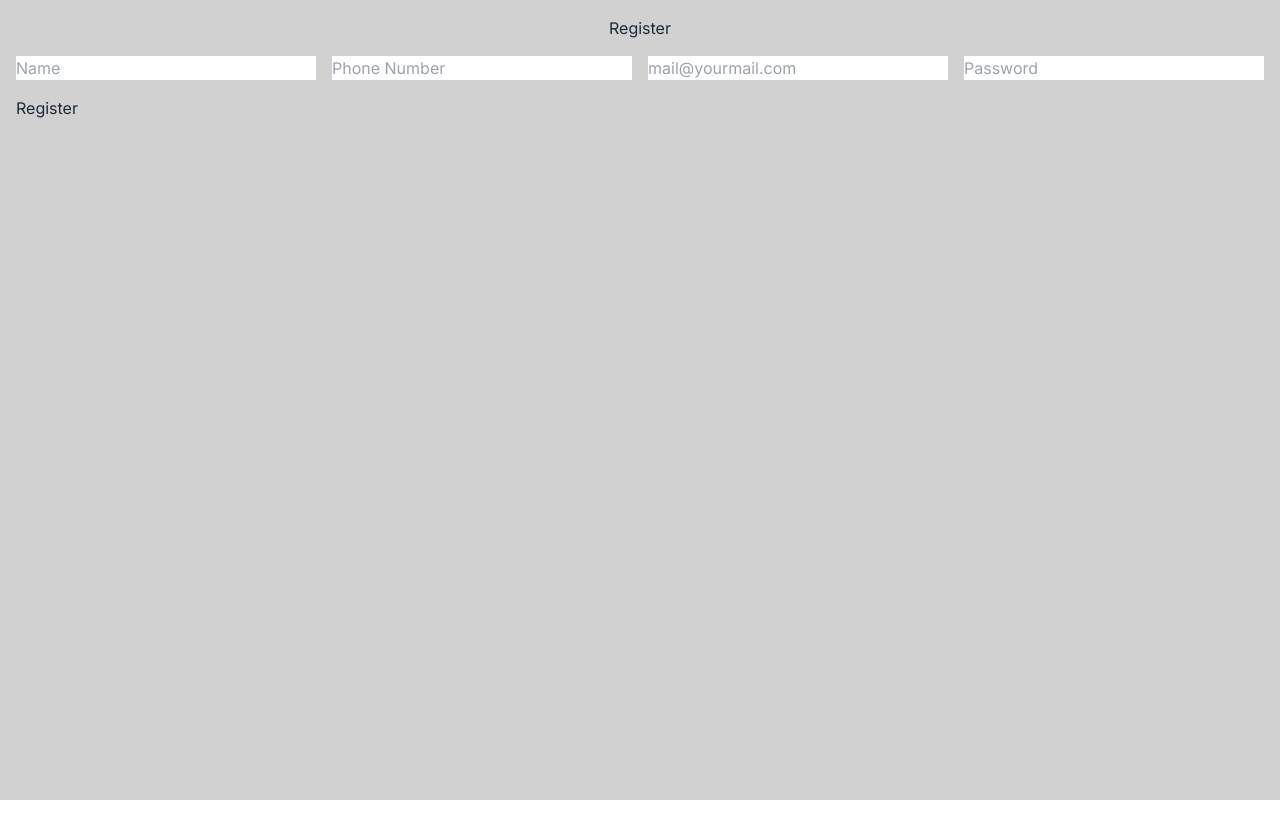
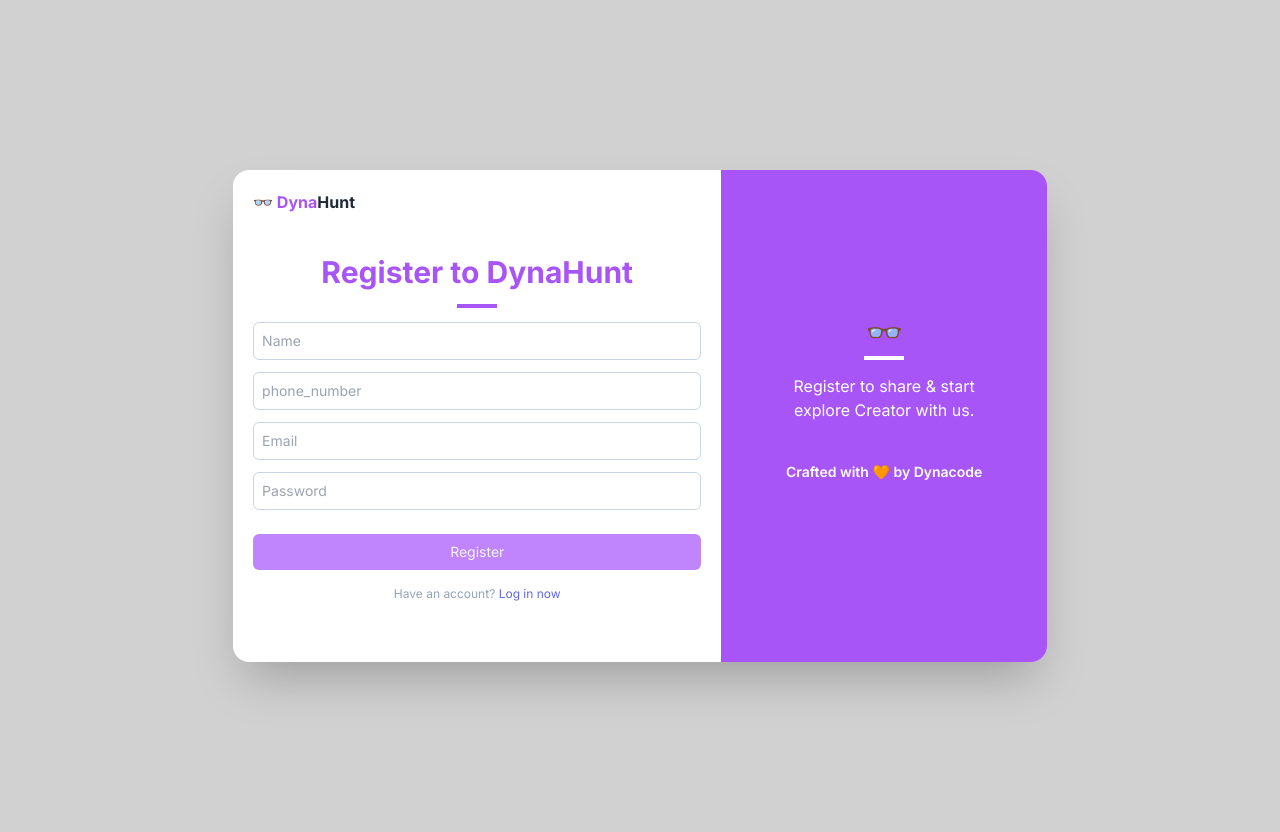
Before and after one commit to rezarinaldi/dynahunt, a Next.js app: page /register in a window 1280 px wide. Before the commit the page ends 800 px from the top, so only its background shows below. Built offline with nearby package versions, Linux system fonts and the light colour scheme.

Commit message:
feat: UI Register

```diff
--- a/package.json
+++ b/package.json
@@ -18,7 +18,6 @@
     "@prisma/client": "^5.11.0",
     "bcrypt": "^5.1.1",
     "jose": "^5.2.2",
-    "js-cookie": "^3.0.5",
     "jsonwebtoken": "^9.0.2",
     "next": "14.1.0",
     "prisma": "^5.11.0",
--- a/src/components/auth/register.jsx
+++ b/src/components/auth/register.jsx
@@ -1,6 +1,7 @@
 "use client";
 
 import { useState } from "react";
+import Link from "next/link";
 
 export const Register = () => {
   const [registerData, setRegisterData] = useState({
@@ -32,142 +33,131 @@ export const Register = () => {
   }
 
   return (
-    <main className="space-y-4">
-      <div className="text-center">
-        <h1>Register</h1>
+
+            <div className="flex flex-col items-center justify-center min-h-screen py-2">
+            <main className="flex flex-col items-center justify-center w-full flex-1 px-20 text-center">
+                <div className="bg-white rounded-2xl shadow-2xl flex min-w-3/5 max-w-4xl">
+                    <div className="lg:w-3/5 w-full p-5">
+                        <div className="text-center lg:text-left font-bold">
+                            <Link href={'/'}>
+                                <span className="text-purple-500">
+                                    {' '}
+                                    👓  Dyna
+                                </span>
+                                Hunt
+                            </Link>
                         </div>
-      <div className="grid grid-cols-4 gap-4">
+                        <div className="py-10">
+                            <h2 className="text-3xl font-bold text-purple-500 mb-2">
+                                Register to DynaHunt
+                            </h2>
+                            <div className="border-2 w-10 border-purple-500 inline-block mb-2"></div>
+
+                            <div
+                                // onSubmit={handleRegister}
+                                className="w-full flex flex-col gap-6"
+                            >
+                                <div className="flex flex-col gap-3">
                                     <input
-          type="name"
+                                        type="text"
                                         name="name"
                                         placeholder="Name"
                                         onChange={handleInputEvent}
+                                        autoComplete="off"
+                                        className="border border-slate-300 text-sm bg-white rounded-md p-2 focus:outline-none"
                                     />
                                      <input
                                         type="number"
                                         name="phone_number"
-          placeholder="Phone Number"
+                                        placeholder="phone_number"
                                         onChange={handleInputEvent}
+                                        autoComplete="off"
+                                        className="border border-slate-300 text-sm bg-white rounded-md p-2 focus:outline-none"
                                     />
                                     <input
                                         type="email"
                                         name="email"
-          placeholder="mail@yourmail.com"
+                                        placeholder="Email"
                                         onChange={handleInputEvent}
+                                        autoComplete="off"
+                                        className="border border-slate-300 text-sm bg-white rounded-md p-2 focus:outline-none"
                                     />
                                     <input
                                         type="password"
                                         name="password"
                                         placeholder="Password"
                                         onChange={handleInputEvent}
+                                        autoComplete="off"
+                                        className="border border-slate-300 text-sm bg-white rounded-md p-2 focus:outline-none"
                                     />
                                 </div>
-      <button onClick={handleRegister}>Register</button>
+                                <button onClick={handleRegister} className="bg-purple-400 hover:bg-purple-700 transition-all text-slate-100 py-2 px-5 rounded-md text-sm">
+                                    Register
+                                </button>
+                            </div>
+
+                            <p className="text-xs mt-4 text-slate-400">
+                                Have an account?{' '}
+                                <Link
+                                    href="/login"
+                                    className="text-indigo-500 hover:text-indigo-700 hover:font-bold transition-all"
+                                >
+                                    Log in now
+                                </Link>
+                            </p>
+                            <p className="text-sm font-semibold mt-5 lg:hidden block">
+                                Crafted with 🧡 by Dynacode
+                            </p>
+                        </div>
+                    </div>
+                    <div className="w-2/5 bg-purple-500 text-white rounded-tr-2xl rounded-br-2xl py-36 px-12 hidden lg:block">
+                        <Link href={'/'}>
+                            <h1 className="text-3xl font-bold">  👓  </h1>
+                        </Link>
+                        <div className="border-2 w-10 border-white inline-block mb-2"></div>
+                        <p className="mb-10">
+                            Register to share & start explore Creator with us.
+                        </p>
+                        <p className="text-sm font-semibold">
+                            Crafted with 🧡 by Dynacode
+                        </p>
+                    </div>
+                </div>
             </main>
+        </div>
+
+
+    // <main className="space-y-4">
+    //   <div className="text-center">
+    //     <h1>Register</h1>
+    //   </div>
+    //   <div className="grid grid-cols-4 gap-4">
+    //     <input
+    //       type="name"
+    //       name="name"
+    //       placeholder="Name"
+    //       onChange={handleInputEvent}
+    //     />
+    //     <input
+    //       type="number"
+    //       name="phone_number"
+    //       placeholder="Phone Number"
+    //       onChange={handleInputEvent}
+    //     />
+    //     <input
+    //       type="email"
+    //       name="email"
+    //       placeholder="mail@yourmail.com"
+    //       onChange={handleInputEvent}
+    //     />
+    //     <input
+    //       type="password"
+    //       name="password"
+    //       placeholder="Password"
+    //       onChange={handleInputEvent}
+    //     />
+    //   </div>
+    //   <button onClick={handleRegister}>Register</button>
+    // </main>
   );
 };
-
-
-
-
-
-
-
-
-
-
-
-
-
-
-
-// 'use client';
-
-// import Link from 'next/link';
-// import useRegister from '../hooks/useRegister';
-
-// export const Register = () => {
-//     const { handleRegister } = useRegister();
-//     return (
-//         <div className="flex flex-col items-center justify-center min-h-screen py-2">
-//             <main className="flex flex-col items-center justify-center w-full flex-1 px-20 text-center">
-//                 <div className="bg-white rounded-2xl shadow-2xl flex min-w-3/5 max-w-4xl">
-//                     <div className="lg:w-3/5 w-full p-5">
-//                         <div className="text-center lg:text-left font-bold">
-//                             <Link href={'/'}>
-//                                 <span className="text-purple-500">
-//                                     {' '}
-//                                     👓  Dyna
-//                                 </span>
-//                                 Hunt
-//                             </Link>
-//                         </div>
-//                         <div className="py-10">
-//                             <h2 className="text-3xl font-bold text-purple-500 mb-2">
-//                                 Register to DynaVent
-//                             </h2>
-//                             <div className="border-2 w-10 border-purple-500 inline-block mb-2"></div>
-
-//                             <form
-//                                 onSubmit={handleRegister}
-//                                 className="w-full flex flex-col gap-6"
-//                             >
-//                                 <div className="flex flex-col gap-3">
-//                                     <input
-//                                         type="text"
-//                                         name="name"
-//                                         placeholder="Name"
-//                                         autoComplete="off"
-//                                         className="border border-slate-300 text-sm bg-white rounded-md p-2 focus:outline-none"
-//                                     />
-//                                     <input
-//                                         type="email"
-//                                         name="email"
-//                                         placeholder="Email"
-//                                         autoComplete="off"
-//                                         className="border border-slate-300 text-sm bg-white rounded-md p-2 focus:outline-none"
-//                                     />
-//                                     <input
-//                                         type="password"
-//                                         placeholder="Password"
-//                                         name="password"
-//                                         autoComplete="off"
-//                                         className="border border-slate-300 text-sm bg-white rounded-md p-2 focus:outline-none"
-//                                     />
-//                                 </div>
-//                                 <button className="bg-purple-400 hover:bg-purple-700 transition-all text-slate-100 py-2 px-5 rounded-md text-sm">
-//                                     Register
-//                                 </button>
-//                             </form>
-
-//                             <p className="text-xs mt-4 text-slate-400">
-//                                 Have an account?{' '}
-//                                 <Link
-//                                     href="/login"
-//                                     className="text-indigo-500 hover:text-indigo-700 hover:font-bold transition-all"
-//                                 >
-//                                     Log in now
-//                                 </Link>
-//                             </p>
-//                             <p className="text-sm font-semibold mt-5 lg:hidden block">
-//                                 Crafted with 🧡 by Dynacode
-//                             </p>
-//                         </div>
-//                     </div>
-//                     <div className="w-2/5 bg-purple-500 text-white rounded-tr-2xl rounded-br-2xl py-36 px-12 hidden lg:block">
-//                         <Link href={'/'}>
-//                             <h1 className="text-3xl font-bold">  👓  </h1>
-//                         </Link>
-//                         <div className="border-2 w-10 border-white inline-block mb-2"></div>
-//                         <p className="mb-10">
-//                             Register to share & start explore Creator with us.
-//                         </p>
-//                         <p className="text-sm font-semibold">
-//                             Crafted with 🧡 by Dynacode
-//                         </p>
-//                     </div>
-//                 </div>
-//             </main>
-//         </div>
-//     );
-// };
```
Also changed, not shown: 1 other file (tests, documents, lock files or other folders). Lines whose indentation alone changed are shown as unchanged.
